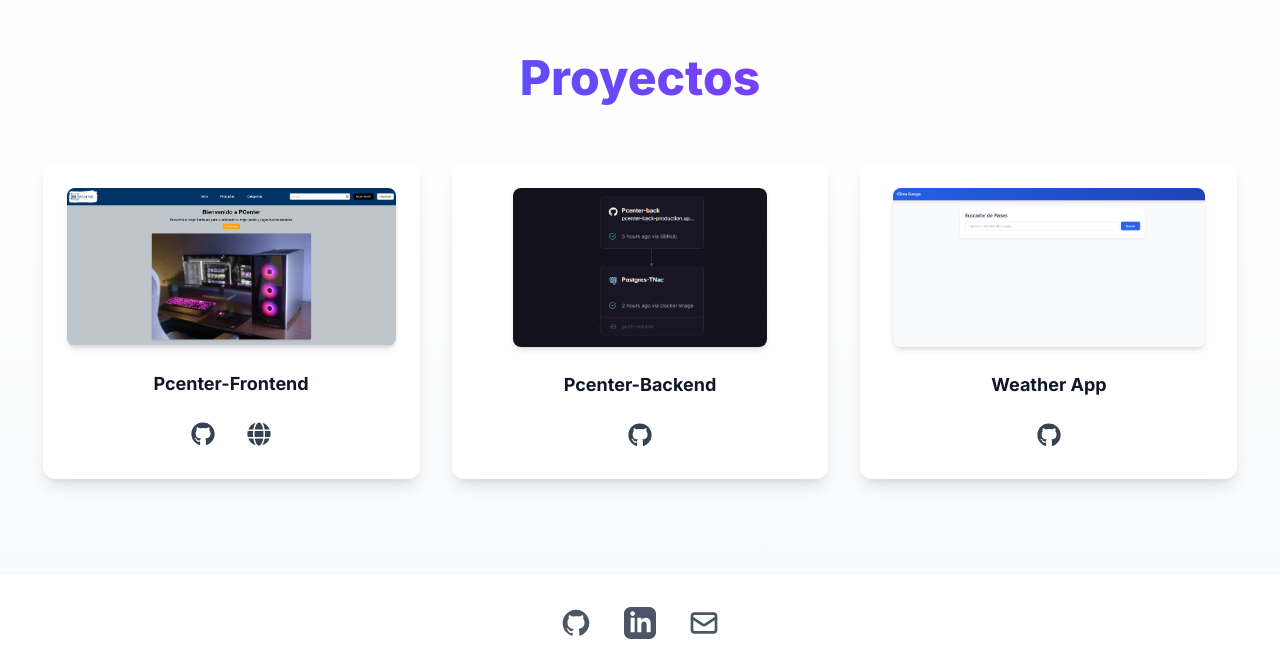
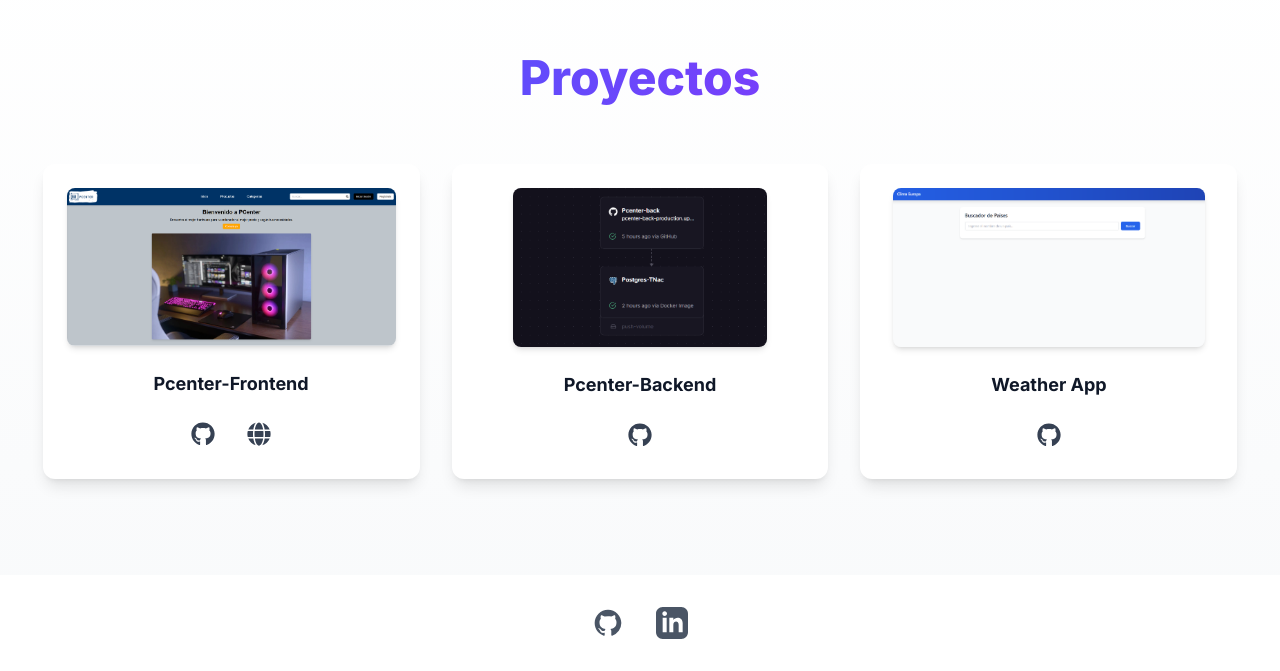
Before and after one commit to NxtZeus/Portfolio, a Next.js app: page / in a window 1280 px wide. Shown: the part 3068-3739 px from the top of the page. Built offline with nearby package versions, Linux system fonts and the light colour scheme.

Commit message:
Actualizar layout.tsx

```diff
--- a/app/layout.tsx
+++ b/app/layout.tsx
@@ -23,7 +23,7 @@
         <footer className="bg-white py-8">
           <div className="flex justify-center space-x-8">
             <a
-              href="https://github.com/yourusername"
+              href="https://github.com/NxtZeus"
               target="_blank"
               rel="noopener noreferrer"
               className="text-gray-600 hover:text-blue-600 transition-colors duration-300"
@@ -38,7 +38,7 @@
               </svg>
             </a>
             <a
-              href="https://linkedin.com/in/yourusername"
+              href="https://www.linkedin.com/in/rubén-sánchez-martínez-08511a2b1"
               target="_blank"
               rel="noopener noreferrer"
               className="text-gray-600 hover:text-blue-600 transition-colors duration-300"
@@ -52,20 +52,6 @@
                 />
               </svg>
             </a>
-            <a
-              href="mailto:your.email@example.com"
-              className="text-gray-600 hover:text-blue-600 transition-colors duration-300"
-              aria-label="Correo electrónico"
-            >
-              <svg className="h-8 w-8" fill="none" stroke="currentColor" viewBox="0 0 24 24">
-                <path
-                  strokeLinecap="round"
-                  strokeLinejoin="round"
-                  strokeWidth={2}
-                  d="M3 8l7.89 5.26a2 2 0 002.22 0L21 8M5 19h14a2 2 0 002-2V7a2 2 0 00-2-2H5a2 2 0 00-2 2v10a2 2 0 002 2z"
-                />
-              </svg>
-            </a>
           </div>
         </footer>
       </body>
```
